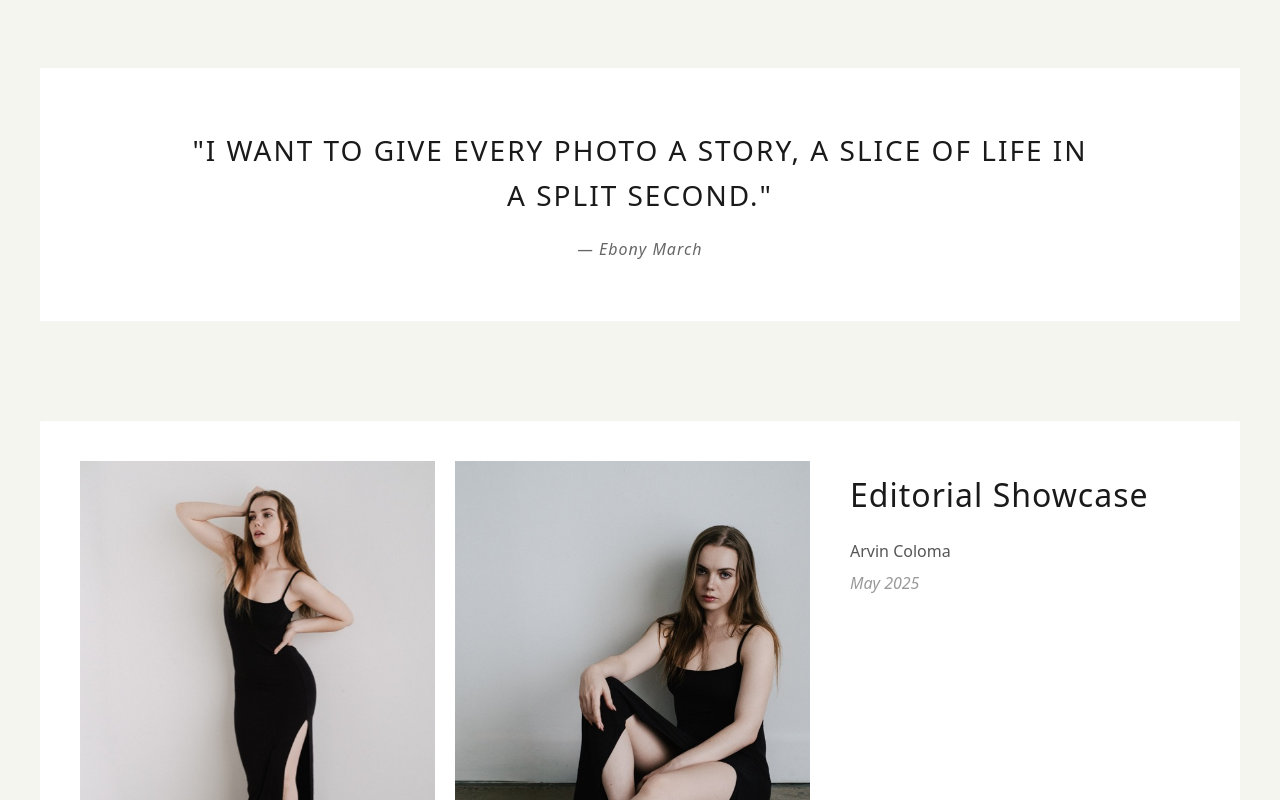
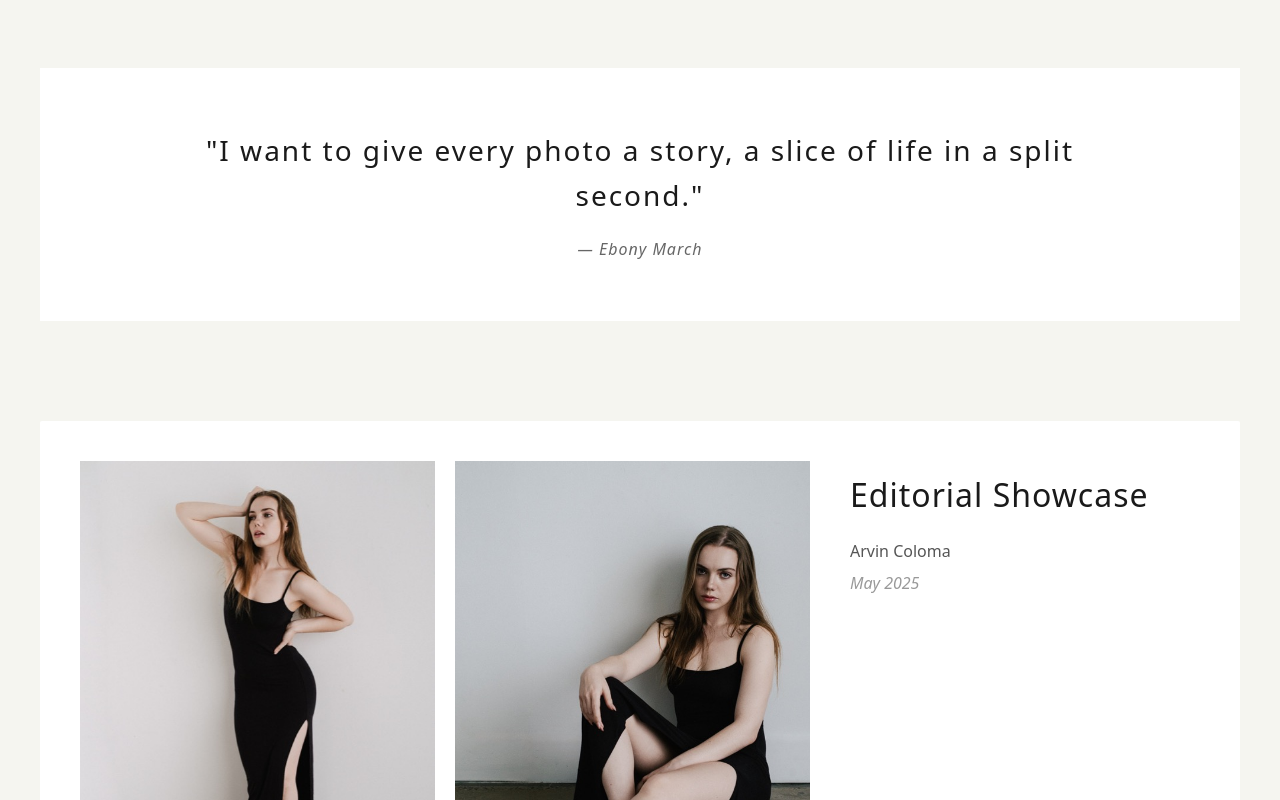
Before and after one commit to MRID0007/Ebony-01, a React (Vite) app: page / in a window 1280 px wide. Shown: the part 5260-6060 px from the top of the page. Built offline with nearby package versions, Linux system fonts and the light colour scheme.

Commit message:
Update text capitalization in Model Showcase section
- Change quote to sentence case instead of all caps
- Capitalize 'About Me' header and remove lowercase text-transform

```diff
--- a/src/components/ModelShowcaseSection/ModelShowcaseSection.css
+++ b/src/components/ModelShowcaseSection/ModelShowcaseSection.css
@@ -165,7 +165,6 @@
   font-size: 36px;
   font-weight: 300;
   letter-spacing: 3px;
-  text-transform: lowercase;
   margin-bottom: 30px;
   color: #1a1a1a;
 }
--- a/src/components/ModelShowcaseSection/ModelShowcaseSection.jsx
+++ b/src/components/ModelShowcaseSection/ModelShowcaseSection.jsx
@@ -84,7 +84,7 @@ const ModelShowcaseSection = () => {
         {/* Philosophy Quote */}
         <div className="showcase-quote-section">
           <blockquote className="showcase-quote">
-            "I WANT TO GIVE EVERY PHOTO A STORY, A SLICE OF LIFE IN A SPLIT SECOND."
+            "I want to give every photo a story, a slice of life in a split second."
           </blockquote>
           <cite className="showcase-quote-author">— Ebony March</cite>
         </div>
@@ -136,7 +136,7 @@ const ModelShowcaseSection = () => {
 
         {/* About Section */}
         <div className="showcase-about">
-          <h3 className="about-title">about me</h3>
+          <h3 className="about-title">About Me</h3>
           <div className="about-content">
             <p>
               Modeling is an art form I deeply love. I used to think it was just about
```
